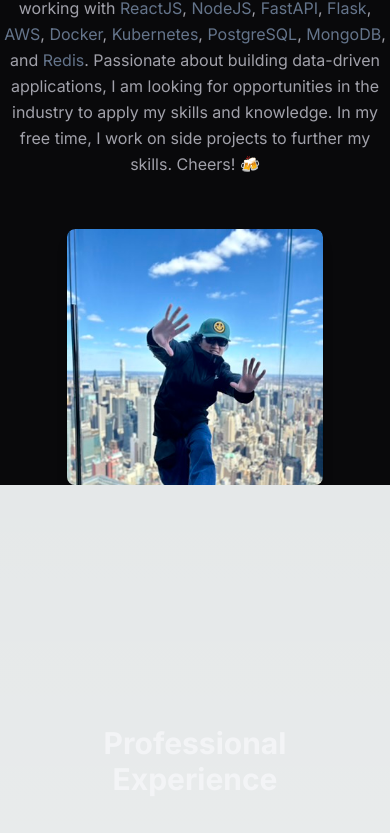
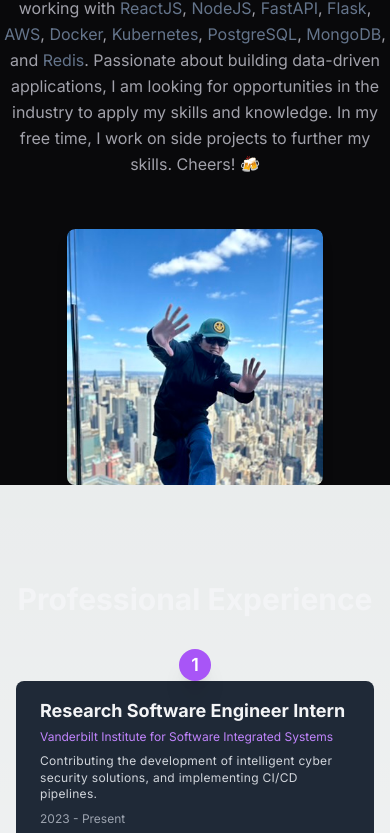
Before and after one commit to justinyeh1995/my_portfolio_site, a Next.js app: page / in a window 390 px wide. Shown: the part 1155-1988 px from the top of the page. Built offline with nearby package versions, Linux system fonts and the light colour scheme; no server answers.

Commit message:
MOdify: responsive for mobile phone

```diff
--- a/src/components/Experience/ExperienceSection.tsx
+++ b/src/components/Experience/ExperienceSection.tsx
@@ -15,30 +15,40 @@ interface TimelineProps {
 
 const Timeline: React.FC<TimelineProps> = ({ items }) => {
   return (
-    <section id="Experiences" className='pt-52 md:pt-52 md:pb-10'>
-        <div className="container mx-auto p-8">
-        <motion.h2 className="text-3xl font-bold mb-8 text-center text-gray-100">Professional Experience</motion.h2>
-        <div className="relative wrap overflow-hidden p-10 h-full">
-        <div className="border-2-2 absolute border-opacity-20 border-gray-300 h-full border left-1/2"></div>
+    <section id="Experiences" className='pt-24 md:pt-52 pb-10'>
+      <div className="container mx-auto px-4 sm:px-6 lg:px-8">
+        <motion.h2
+          className="text-3xl sm:text-2xl font-bold mb-8 text-center text-gray-100"
+          initial={{ opacity: 0, y: -20 }}
+          animate={{ opacity: 1, y: 0 }}
+          transition={{ duration: 0.5 }}
+        >
+          Professional Experience
+        </motion.h2>
+        <div className="relative wrap overflow-hidden">
+          <div className="border-2-2 absolute border-opacity-20 border-gray-300 h-full border left-1/2 hidden md:block"></div>
           {items.map((item, index) => (
             <div
               key={item.id}
-            className={`mb-8 flex justify-between items-center w-full ${
-              index % 2 === 0 ? 'flex-row-reverse' : 'flex-row'
+              className={`mb-8 flex flex-col md:flex-row justify-between items-center w-full ${
+                index % 2 === 0 ? 'md:flex-row-reverse' : ''
               }`}
             >
-            <div className="order-1 w-5/12"></div>
+              <div className="order-1 md:w-5/12"></div>
               <div className="z-20 flex items-center order-1 bg-purple-500 shadow-xl w-8 h-8 rounded-full">
                 <h1 className="mx-auto font-semibold text-lg text-white">{item.id}</h1>
               </div>
-            <div
-              className="order-1 bg-gray-800 rounded-lg shadow-xl w-5/12 px-6 py-4 transition-all duration-300 ease-in-out hover:shadow-purple-500/50 hover:-translate-y-1"
+              <motion.div
+                className="order-1 bg-gray-800 rounded-lg shadow-xl w-full md:w-5/12 px-6 py-4 transition-all duration-300 ease-in-out hover:shadow-purple-500/50 hover:-translate-y-1"
+                initial={{ opacity: 0, y: 50 }}
+                animate={{ opacity: 1, y: 0 }}
+                transition={{ duration: 0.5, delay: index * 0.1 }}
               >
-              <h3 className="font-bold text-gray-100 text-xl mb-1">{item.title}</h3>
-              <h4 className="text-purple-400 text-sm mb-2">{item.company}</h4>
-              <p className="text-sm leading-snug tracking-wide text-gray-300 text-opacity-100">{item.description}</p>
-              <p className="text-sm text-gray-400 mt-2">{item.date}</p>
-            </div>
+                <h3 className="font-bold text-gray-100 text-lg sm:text-xl mb-1">{item.title}</h3>
+                <h4 className="text-purple-400 text-xs sm:text-sm mb-2">{item.company}</h4>
+                <p className="text-xs sm:text-sm leading-snug tracking-wide text-gray-300 text-opacity-100">{item.description}</p>
+                <p className="text-xs sm:text-sm text-gray-400 mt-2">{item.date}</p>
+              </motion.div>
             </div>
           ))}
         </div>
```
Lines whose indentation alone changed are shown as unchanged.
